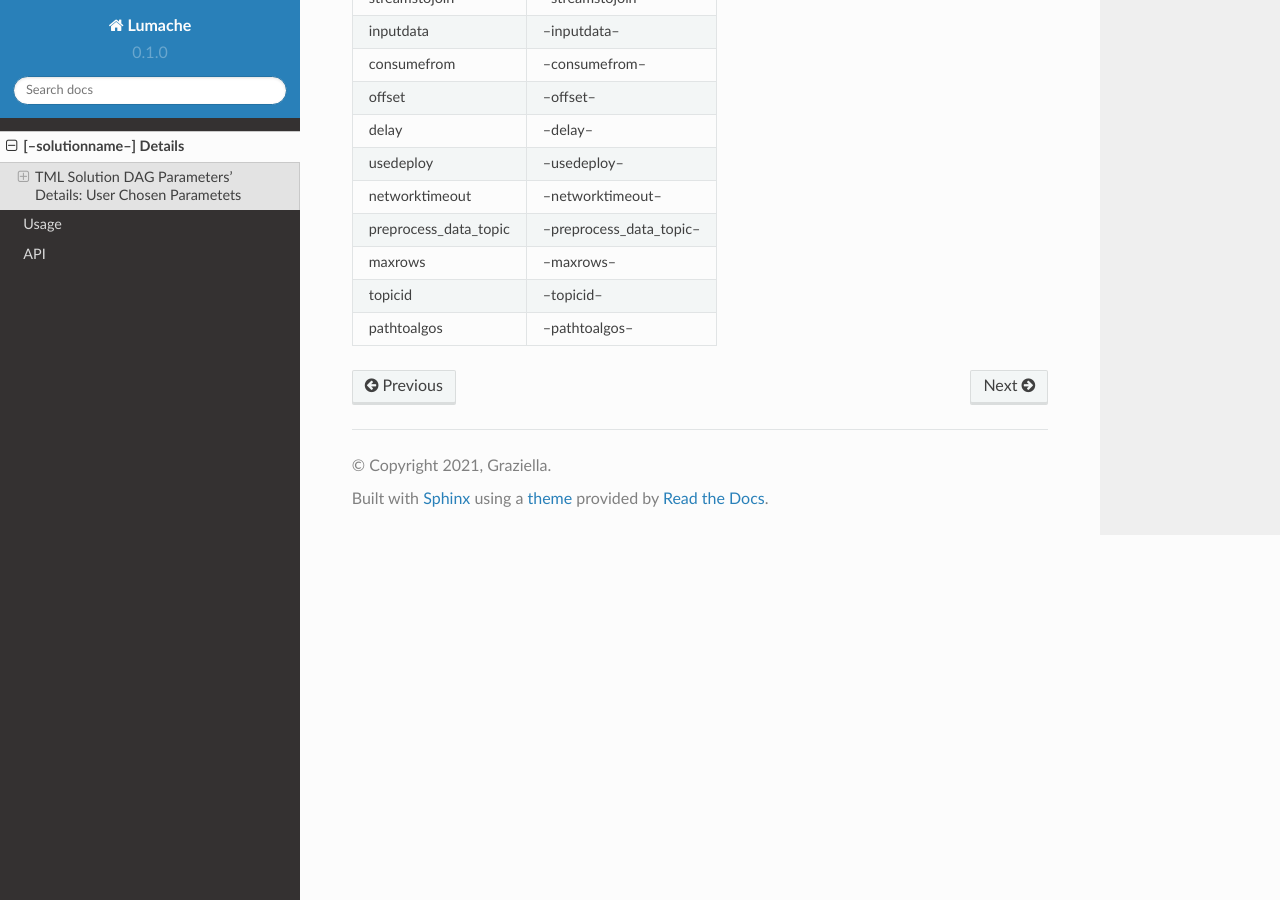
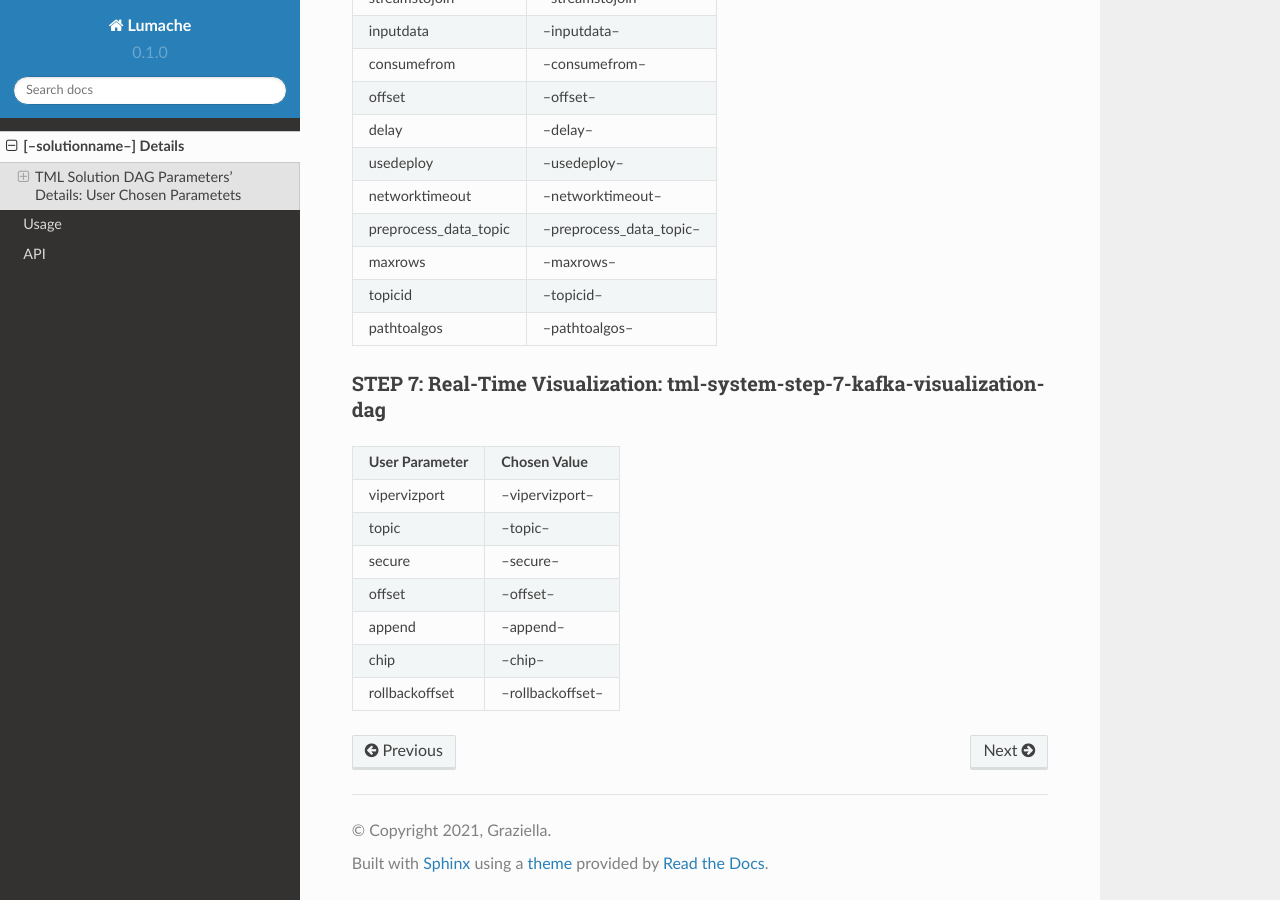
Before and after one commit to vanesalcb06/tssproject2-2b5c, a Sphinx documentation site: the page built from docs/source/details.rst, in a window 1280 px wide and 900 px high, scrolled down 2841 px. Built offline with Sphinx 7.4.7 and the Read the Docs theme 2.0.0, drawn with Linux system fonts in a browser that asks for light colours.

Commit message:
Update details.rst

```diff
--- a/docs/source/details.rst
+++ b/docs/source/details.rst
@@ -185,3 +185,25 @@ STEP 6: Entity Based Predictions: tml-system-step-6-kafka-predictions-dag
      - --topicid--
    * - pathtoalgos
      - --pathtoalgos--
+
+STEP 7: Real-Time Visualization: tml-system-step-7-kafka-visualization-dag
+^^^^^^^^^^^^^^^^^^^^^
+
+.. list-table::
+
+   * - **User Parameter**
+     - **Chosen Value**
+   * - vipervizport
+     - --vipervizport--
+   * - topic
+     - --topic--
+   * - secure
+     - --secure--
+   * - offset
+     - --offset--
+   * - append
+     - --append--
+   * - chip
+     - --chip--
+   * - rollbackoffset
+     - --rollbackoffset--
```
